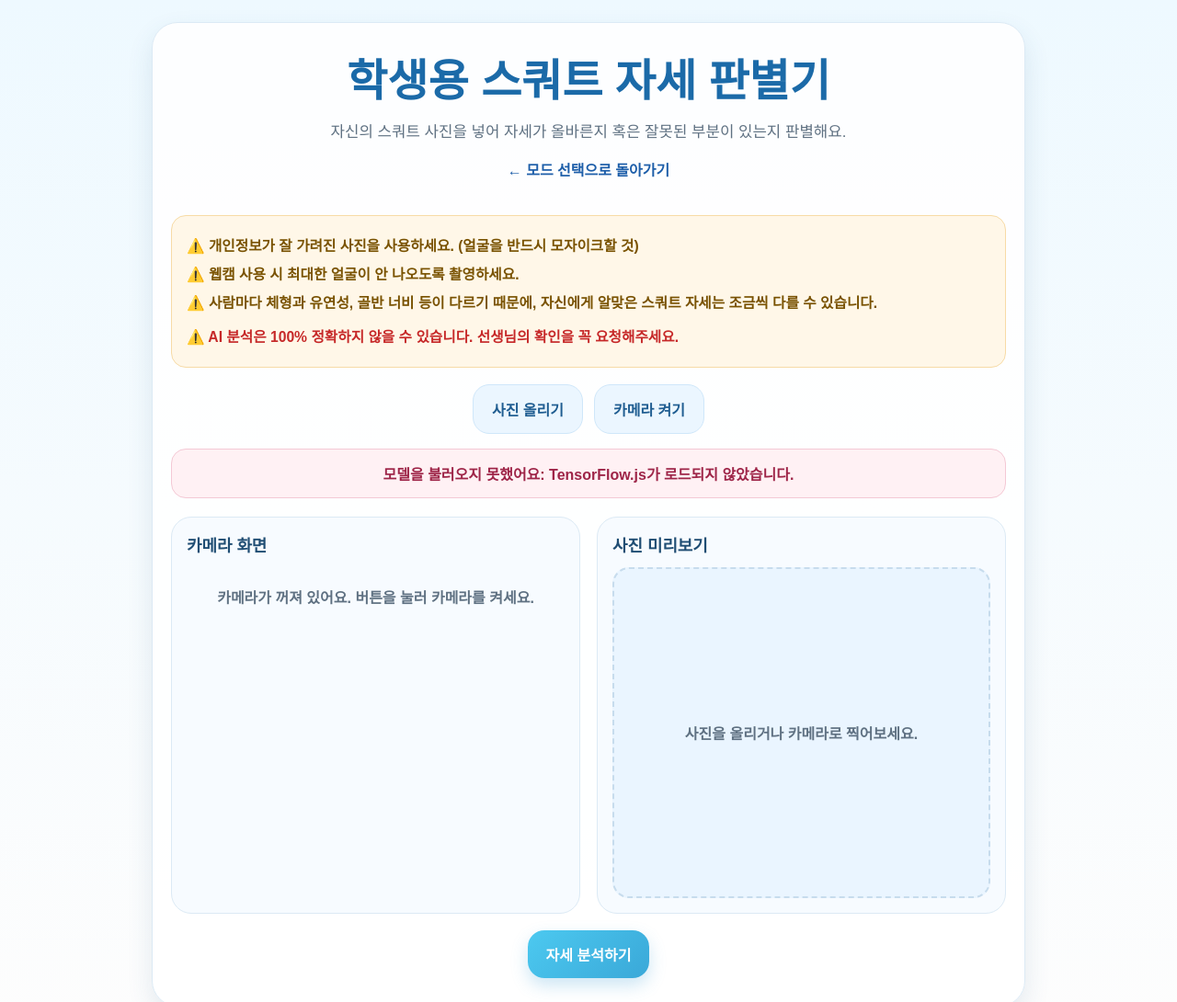
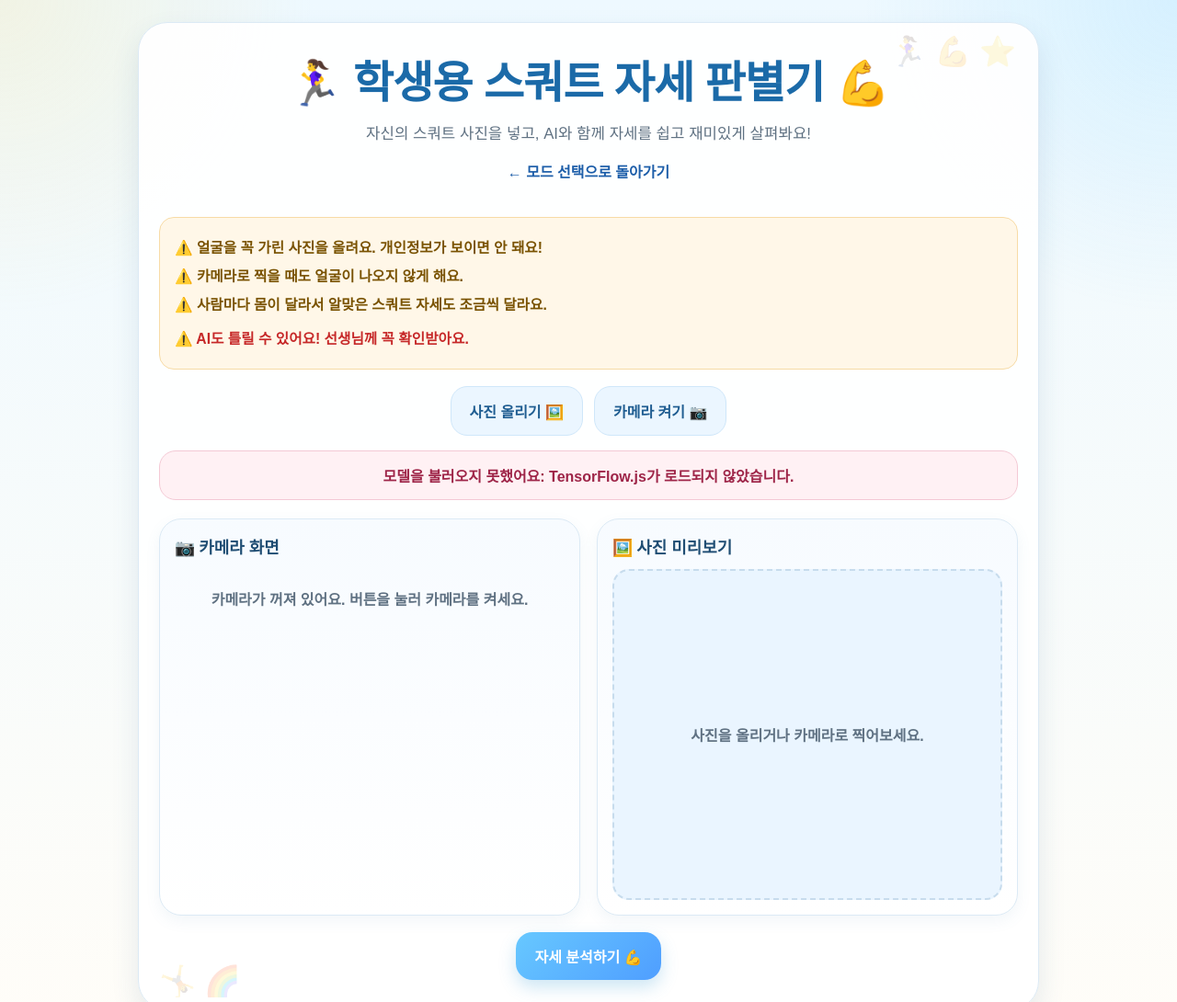
Before and after one commit to m20261511-tech/squat-discriminator.v4_68, a plain HTML site: page student.html in a window 1280 px wide. Shown: the top 1090 px of the page at 92% size. Drawn offline with Linux system fonts and the light colour scheme.

Commit message:
Update student.html

```diff
--- a/student.html
+++ b/student.html
@@ -14,31 +14,33 @@
       classes: {
         // 반드시 metadata.json의 클래스 이름과 일치해야 합니다.
         "올바른스쿼트(정면)": {
-          category: "correct", say: "올바른스쿼트(정면)일 확률이 높습니다.",
-          hint: "혹시 모르니 선생님 확인받으세요. 계속 이 자세를 유지하며 연습해봐요.", feedback: ""
+          category: "correct", say: "정면 자세가 올바를 가능성이 높아요! 😊",
+          hint: "혹시 모르니 선생님과 함께 한 번 더 확인해 보세요. 계속 이 자세를 유지하며 연습해봐요!",
+          feedback: ""
         },
         "올바른스쿼트(옆모습)": {
-          category: "correct", say: "올바른스쿼트(옆모습)일 확률이 높습니다.",
-          hint: "혹시 모르니 선생님 확인받으세요. 계속 이 자세를 유지하며 연습해봐요.", feedback: ""
+          category: "correct", say: "옆모습 자세가 올바를 가능성이 높아요! 😊",
+          hint: "혹시 모르니 선생님과 함께 한 번 더 확인해 보세요. 계속 이 자세를 유지하며 연습해봐요!",
+          feedback: ""
         },
         "잘못된스쿼트(무릎모임)": {
-          category: "bad_knee", say: "잘못된 스쿼트 중 무릎모임 유형일 가능성이 높습니다.",
-          hint: "AI는 무릎이 안쪽으로 모이는 유형으로 예측했어요. 선생님과 함께 확인해 보세요.",
-          feedback: "무릎이 발끝 방향을 따라가도록 하고, 무릎이 안쪽으로 모이지 않게 천천히 움직여 주세요. 무릎이 과하게 발끝보다 앞으로 나가지 않도록 주의해 주세요."
+          category: "bad_knee", say: "무릎이 안쪽으로 모였을 수 있어요. 🦵",
+          hint: "AI가 이렇게 생각했어요. 선생님과 함께 확인해요!",
+          feedback: "무릎이 안쪽으로 모이지 않도록, 발끝이 향하는 쪽으로 천천히 움직여요. 무릎이 발끝보다 너무 앞으로 나가지 않도록 주의해요."
         },
         "잘못된스쿼트(허리골반말림)": {
-          category: "bad_back", say: "잘못된 스쿼트 중 허리·골반 말림 유형일 가능성이 높습니다.",
-          hint: "AI는 허리나 골반이 말리는 유형으로 예측했어요. 선생님과 함께 확인해 보세요.",
-          feedback: "허리를 곧게 펴서 척추중립을 유지하며, 엉덩이가 말리기 직전까지만 앉으세요. 너무 깊이 앉지 않아도 됩니다. 무릎이 과하게 발끝보다 앞으로 나가지 않도록 주의해 주세요."
+          category: "bad_back", say: "허리·골반이 말렸을 수 있어요. 🤸",
+          hint: "AI가 이렇게 생각했어요. 선생님과 함께 확인해요!",
+          feedback: "척추가 꼿꼿하게 펴지도록 해요. 엉덩이가 아래로 말리기 전에 멈춰요. 너무 깊이 앉지 않아도 괜찮아요. 무릎이 발끝보다 너무 앞으로 나가지 않도록 주의해요."
         }
       },
       unsure: {
         say: "잘 모르겠어요 🤔",
         hint: "다음 방법으로 다시 찍어주세요!",
         tips: [
-          "몸 전체가 다 나오게 찍어주세요.",
-          "너무 기울지 않게 찍어주세요.",
-          "친구가 너무 작지 않게 찍어주세요. 화면의 절반 이상은 친구의 몸이 나와야 해요."
+          "머리부터 발끝까지 나오게 찍어요.",
+          "사진이 기울지 않게 찍어요.",
+          "사진 속 친구가 너무 작지 않게 찍어요. 몸이 화면의 절반 이상 보이게 해요."
         ]
       },
       modelUrl: "./model.json",
@@ -50,16 +52,16 @@
       :root {
         --bg: #f6fbff;
         --panel: #ffffff;
-        --primary: #4cc9f0;
-        --primary-deep: #3aa8d8;
-        --accent: #ffd166;
+        --primary: #67c8ff;
+        --primary-deep: #4f9eff;
+        --accent: #ffd86b;
         --success: #2ec27e;
         --danger: #ef476f;
         --warning: #f08a24;
         --text: #1f2d3d;
         --muted: #5f7182;
         --border: #dceaf5;
-        --shadow: 0 12px 28px rgba(38, 91, 135, 0.12);
+        --shadow: 0 14px 30px rgba(38, 91, 135, 0.12);
       }
 
       * { box-sizing: border-box; }
@@ -67,8 +69,11 @@
       html, body {
         margin: 0;
         padding: 0;
-        font-family: "Apple SD Gothic Neo", "Malgun Gothic", "NanumGothic", sans-serif;
-        background: linear-gradient(180deg, #eef9ff 0%, #fdfdfd 100%);
+        font-family: "Arial Rounded MT Bold", "Apple SD Gothic Neo", "Malgun Gothic", "NanumGothic", sans-serif;
+        background:
+          radial-gradient(circle at top left, rgba(255, 216, 107, 0.18), transparent 20%),
+          radial-gradient(circle at top right, rgba(103, 200, 255, 0.18), transparent 20%),
+          linear-gradient(180deg, #eef9ff 0%, #fffdf8 100%);
         color: var(--text);
       }
 
@@ -81,12 +86,34 @@
       }
 
       .app {
-        width: min(100%, 950px);
-        background: rgba(255, 255, 255, 0.9);
+        width: min(100%, 980px);
+        background: rgba(255, 255, 255, 0.94);
         border: 1px solid var(--border);
-        border-radius: 28px;
+        border-radius: 32px;
         box-shadow: var(--shadow);
-        padding: 24px 20px 30px;
+        padding: 26px 22px 32px;
+        position: relative;
+        overflow: hidden;
+      }
+
+      .app::before,
+      .app::after {
+        position: absolute;
+        font-size: 2rem;
+        opacity: 0.16;
+        pointer-events: none;
+      }
+
+      .app::before {
+        content: "🏃‍♀️ 💪 ⭐";
+        top: 12px;
+        right: 24px;
+      }
+
+      .app::after {
+        content: "🤸 🌈";
+        bottom: 12px;
+        left: 22px;
       }
 
       .header {
@@ -98,6 +125,7 @@
         font-size: clamp(2rem, 4vw, 3rem);
         margin: 0 0 12px;
         color: #1b6aa8;
+        letter-spacing: -0.02em;
       }
 
       .subtitle {
@@ -185,7 +213,7 @@
       .status-box {
         background: #edf8ff;
         border: 1px solid #cfe8f7;
-        border-radius: 16px;
+        border-radius: 18px;
         padding: 14px 16px;
         text-align: center;
         font-weight: 700;
@@ -217,16 +245,21 @@
       }
 
       .panel {
-        background: #f7fbff;
+        background: linear-gradient(180deg, #f7fbff 0%, #ffffff 100%);
         border: 1px solid var(--border);
-        border-radius: 22px;
+        border-radius: 24px;
         padding: 16px;
+        box-shadow: 0 6px 16px rgba(89, 140, 182, 0.08);
       }
 
       .panel h2 {
         margin: 0 0 12px;
         font-size: 1.12rem;
         color: #1f4d73;
+      }
+
+      .section-emoji {
+        margin-right: 4px;
       }
 
       .camera-box, .preview-box {
@@ -271,8 +304,8 @@
         margin-top: 22px;
         background: linear-gradient(180deg, #ffffff 0%, #f7fbff 100%);
         border: 1px solid var(--border);
-        border-radius: 24px;
-        padding: 18px;
+        border-radius: 28px;
+        padding: 20px;
       }
 
       .result-content {
@@ -299,13 +332,18 @@
 
       .result-text h3 {
         margin: 0 0 10px;
-        font-size: clamp(1.5rem, 3vw, 2.4rem);
+        font-size: clamp(1.2rem, 2.4vw, 1.85rem);
+        line-height: 1.4;
+        padding: 10px 14px;
+        border-radius: 18px;
+        background: #f5f9ff;
+        display: inline-block;
       }
 
       .result-text .description {
         margin: 0 0 12px;
-        font-size: 1.1rem;
-        line-height: 1.6;
+        font-size: 1.02rem;
+        line-height: 1.7;
       }
 
       .retry-tips {
@@ -318,17 +356,19 @@
 
 
       .probability {
-        display: inline-block;
+        display: inline-flex;
+        align-items: center;
+        gap: 6px;
         padding: 8px 14px;
         border-radius: 999px;
         font-weight: 800;
-        margin-bottom: 12px;
+        margin-top: 10px;
       }
 
       .feedback-box {
         background: #fff8ea;
         border: 1px solid #f7df9a;
-        border-radius: 16px;
+        border-radius: 18px;
         padding: 14px 16px;
         color: #7a5a00;
         margin-top: 14px;
@@ -337,6 +377,10 @@
       .feedback-box strong {
         display: block;
         margin-bottom: 8px;
+      }
+
+      .feedback-box strong::before {
+        content: "🌟 ";
       }
 
       .notice {
@@ -354,15 +398,15 @@
         margin: 4px 0 14px;
         width: 100%;
         max-width: 520px;
-        padding: 12px 14px;
-        background: #f0f7ff;
+        padding: 14px 14px 16px;
+        background: linear-gradient(180deg, #eef7ff 0%, #f8fcff 100%);
         border: 1px solid #cfe3f3;
-        border-radius: 14px;
+        border-radius: 18px;
       }
       .confidence-heading {
         margin: 0 0 7px;
         font-weight: 800;
-        font-size: 0.98rem;
+        font-size: 1rem;
         color: #36556c;
       }
       .confidence-track {
@@ -384,10 +428,10 @@
       .confidence-fill.bad { background: #ef476f; }
       .confidence-fill.unknown { background: #f0a62b; }
       .confidence-guide {
-        margin: 6px 0 0;
+        margin: 8px 0 0;
         color: #5f7182;
-        font-size: 0.9rem;
-        line-height: 1.5;
+        font-size: 0.92rem;
+        line-height: 1.55;
       }
 
       .probability-good {
@@ -416,6 +460,7 @@
         .camera-box, .preview-box { min-height: 260px; }
         .control-panel, .analysis-actions { flex-direction: column; }
         button { width: 100%; }
+        .result-text h3 { display: block; }
       }
     </style>
   </head>
@@ -423,31 +468,31 @@
   <body>
     <div class="app">
       <header class="header">
-        <h1 id="appTitle">학생용 스쿼트 자세 판별기</h1>
+        <h1 id="appTitle">학생용 스쿼트 자세 판별기 🏃‍♀️</h1>
         <p class="subtitle">
-          자신의 스쿼트 사진을 넣어 자세가 올바른지 혹은 잘못된 부분이 있는지 판별해요.
+          자신의 스쿼트 사진을 넣고, AI와 함께 자세를 쉽고 재미있게 살펴봐요!
         </p>
         <a class="mode-link" href="./index.html">← 모드 선택으로 돌아가기</a>
       </header>
 
       <div class="privacy-box">
-        <p>⚠️ 개인정보가 잘 가려진 사진을 사용하세요. (얼굴을 반드시 모자이크할 것)</p>
-        <p>⚠️ 웹캠 사용 시 최대한 얼굴이 안 나오도록 촬영하세요.</p>
-        <p>⚠️ 사람마다 체형과 유연성, 골반 너비 등이 다르기 때문에, 자신에게 알맞은 스쿼트 자세는 조금씩 다를 수 있습니다.</p>
-        <p class="ai-warning">⚠️ AI 분석은 100% 정확하지 않을 수 있습니다. 선생님의 확인을 꼭 요청해주세요.</p>
+        <p>⚠️ 얼굴을 꼭 가린 사진을 올려요. 개인정보가 보이면 안 돼요!</p>
+        <p>⚠️ 카메라로 찍을 때도 얼굴이 나오지 않게 해요.</p>
+        <p>⚠️ 사람마다 몸이 달라서 알맞은 스쿼트 자세도 조금씩 달라요.</p>
+        <p class="ai-warning">⚠️ AI도 틀릴 수 있어요! 선생님께 꼭 확인받아요.</p>
       </div>
 
       <div class="control-panel">
-        <button class="secondary" id="uploadBtn" type="button">사진 올리기</button>
-        <button class="secondary" id="cameraBtn" type="button">카메라 켜기</button>
+        <button class="secondary" id="uploadBtn" type="button">사진 올리기 🖼️</button>
+        <button class="secondary" id="cameraBtn" type="button">카메라 켜기 📷</button>
         <input id="imageInput" type="file" accept="image/*" />
       </div>
 
-      <div id="modelStatus" class="status-box" aria-live="polite">AI 모델을 준비하고 있어요!</div>
+      <div id="modelStatus" class="status-box" aria-live="polite">AI 모델을 준비하고 있어요! ⏳</div>
 
       <div class="media-area">
         <div class="panel">
-          <h2>카메라 화면</h2>
+          <h2><span class="section-emoji">📷</span>카메라 화면</h2>
           <div id="cameraBox" class="camera-box hidden">
             <video id="cameraVideo" autoplay playsinline muted></video>
           </div>
@@ -455,7 +500,7 @@
         </div>
 
         <div class="panel">
-          <h2>사진 미리보기</h2>
+          <h2><span class="section-emoji">🖼️</span>사진 미리보기</h2>
           <div id="previewBox" class="preview-box">
             <img id="previewImage" class="hidden" alt="업로드 또는 촬영한 스쿼트 사진 미리보기" />
             <div id="previewEmpty" class="empty-state">사진을 올리거나 카메라로 찍어보세요.</div>
@@ -464,11 +509,11 @@
       </div>
 
       <div class="analysis-actions">
-        <button id="captureBtn" class="primary hidden" type="button">사진 촬영하기</button>
-        <button id="analyzeBtn" class="primary" type="button" disabled>자세 분석하기</button>
-        <button id="retakeBtn" class="warm hidden" type="button">다시 촬영하기</button>
+        <button id="captureBtn" class="primary hidden" type="button">사진 촬영하기 📸</button>
+        <button id="analyzeBtn" class="primary" type="button" disabled>자세 분석하기 💪</button>
+        <button id="retakeBtn" class="warm hidden" type="button">다시 촬영하기 🔄</button>
         <button id="closeCameraBtn" class="danger hidden" type="button">카메라 끄기</button>
-        <button id="resetBtn" class="secondary hidden" type="button">다시 분석하기</button>
+        <button id="resetBtn" class="secondary hidden" type="button">처음부터 다시 하기 🌈</button>
       </div>
 
       <div id="resultPanel" class="result-panel hidden" aria-live="polite">
@@ -478,21 +523,21 @@
           </div>
           <div class="result-text">
             <h3 id="resultTitle" class="result-good">결과</h3>
-            <div id="probabilityBadge" class="probability probability-good">확률: 0%</div>
             <div class="confidence-visual" aria-label="AI 예측 확률 막대">
               <p class="confidence-heading">AI의 생각 막대 📊</p>
               <div id="confidenceTrack" class="confidence-track" role="progressbar" aria-label="AI 예측 확률" aria-valuemin="0" aria-valuemax="100" aria-valuenow="0">
                 <div id="confidenceFill" class="confidence-fill"></div>
               </div>
-              <p class="confidence-guide">막대가 길수록 AI가 그럴 가능성이 높다고 생각해요. 꼭 맞는다는 뜻은 아니에요!</p>
+              <p class="confidence-guide">막대가 길수록 AI가 더 그럴 것 같다고 생각해요. 하지만 틀릴 수도 있어요!</p>
+              <div id="probabilityBadge" class="probability probability-good">🤖 확률: 0%</div>
             </div>
             <p id="resultDescription" class="description">AI가 자세를 분석하고 있어요.</p>
             <ol id="retryTips" class="retry-tips hidden" aria-label="다시 사진 찍는 방법"></ol>
             <div id="feedbackBox" class="feedback-box hidden">
-              <strong>교정 피드백</strong>
+              <strong>이렇게 연습해요!</strong>
               <span id="feedbackText"></span>
             </div>
-            <div class="notice">AI의 분석 결과는 실제 자세와 다를 수 있어요.</div>
+            <div class="notice">🤝 AI의 생각이 꼭 맞는 것은 아니에요. 선생님과 함께 확인해요!</div>
           </div>
         </div>
       </div>
@@ -504,7 +549,7 @@
     <script>
       const MODEL_URL = CONFIG.modelUrl;
       const METADATA_URL = CONFIG.metadataUrl;
-      document.getElementById('appTitle').textContent = '학생용 ' + CONFIG.title;
+      document.getElementById('appTitle').textContent = '🏃‍♀️ 학생용 ' + CONFIG.title + ' 💪';
       document.title = '학생용 ' + CONFIG.title;
       document.body.dataset.grade = CONFIG.grade;
 
```
